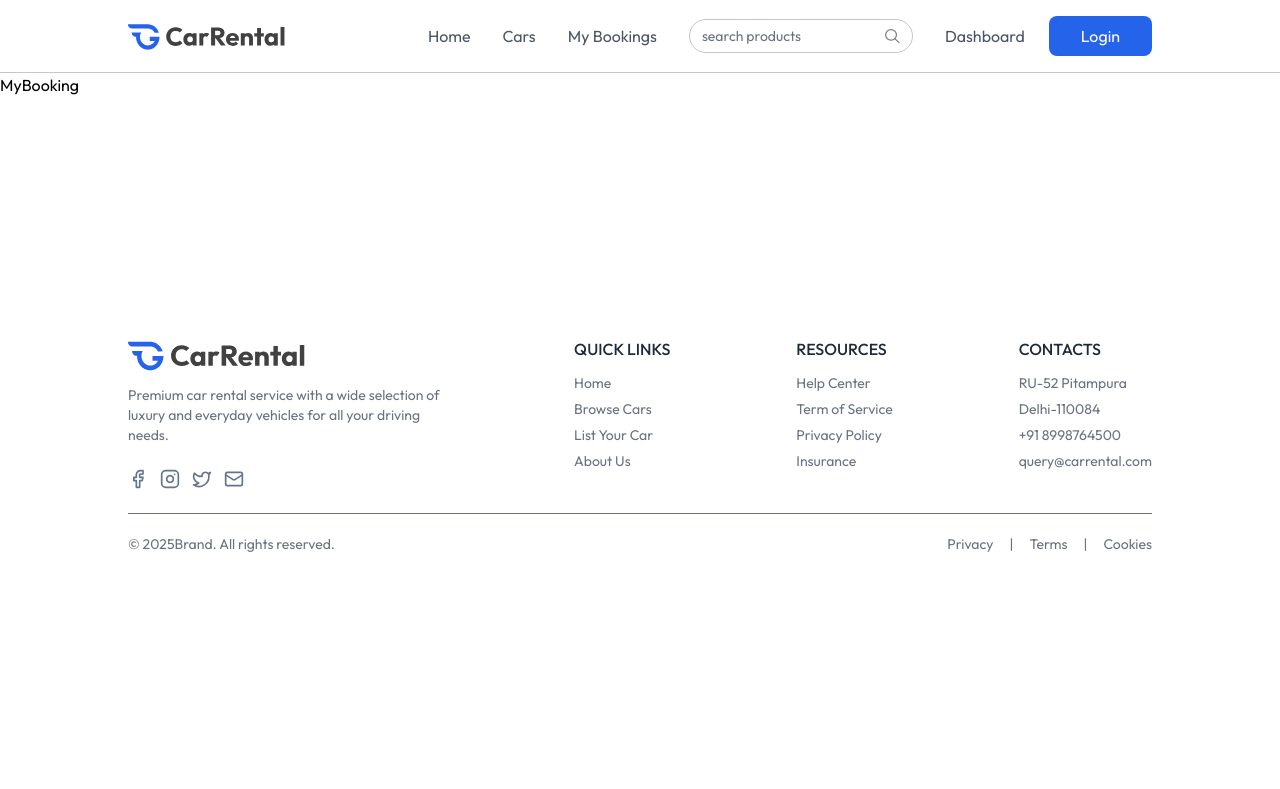
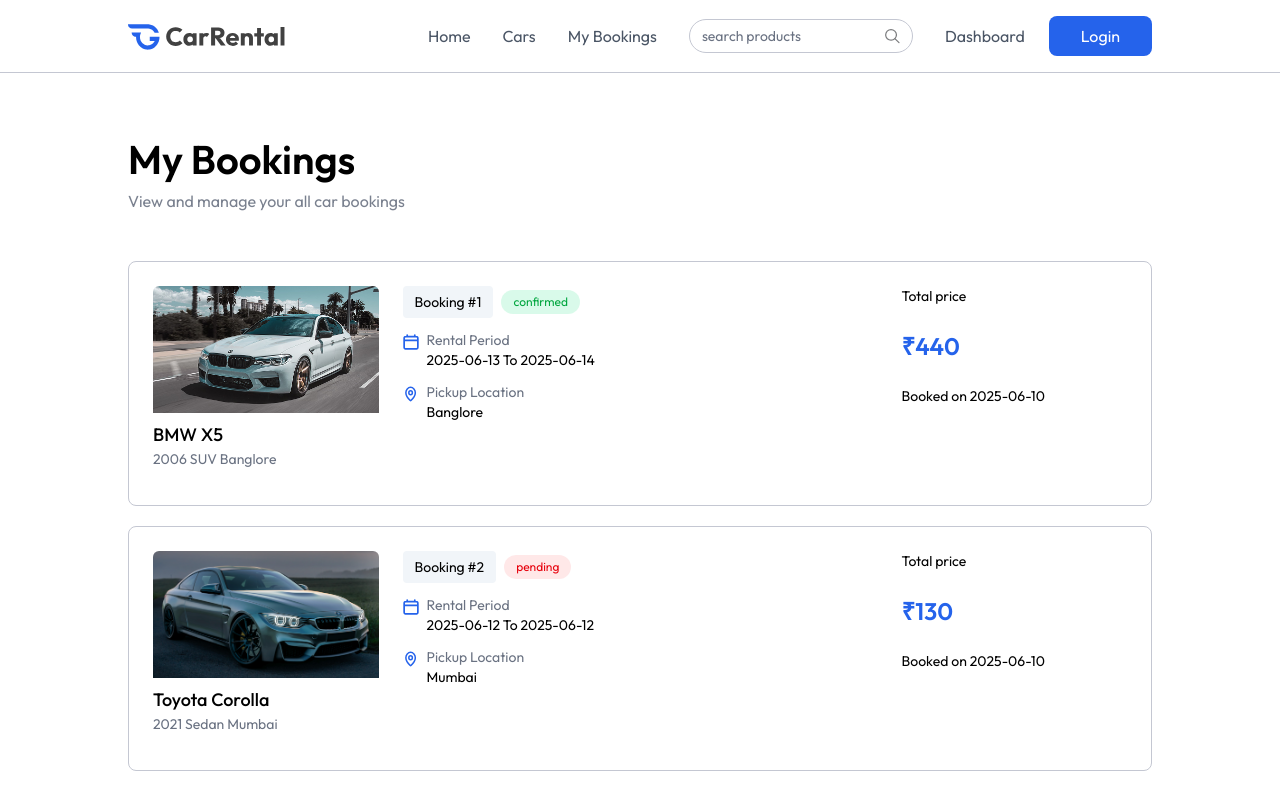
Before and after one commit to Sharukhkhan561/clients, a React (Vite) app: page /my-bookings in a window 1280 px wide. Shown: the top 789 px of the page. Built offline with nearby package versions, Linux system fonts and the light colour scheme.

Commit message:
adding Car and my Booking component.

```diff
--- a/src/pages/Cars.jsx
+++ b/src/pages/Cars.jsx
@@ -1,9 +1,43 @@
-import React from 'react'
+import React from "react";
+import { useState } from "react";
+import { assets, dummyCarData } from "../assets/assets";
+import CarCard from "../components/CarCard";
+import Title from "../components/Titles";
 
 const Cars = () => {
+  const [input, setInput] = useState("");
   return (
-    <div>Cars</div>
-  )
-}
+    <div>
+      <div className="flex flex-col items-center py-20 bg-light max-md:px-4">
+        <Title
+          title="Available Cars"
+          subTitle="Browser our selection of premium vehicles available for your next adventure"
+        />
+        <div className="flex items-center bg-white px-4 mt-6 max-w-140 w-full h-12 rounded-full shadow">
+          <img src={assets.search_icon} className="w-4.5 h-4.5 mr-2" alt="" />
 
-export default Cars
+          <input
+            onClick={(e) => setInput(e.target.value)}
+            value={input}
+            type="text"
+            placeholder="Search by make, model or features"
+            className="w-full h-full outline-none text-gray-500"
+          />
+          <img src={assets.filter_icon} className="w-4.5 h-4.5 ml-2" alt="" />
+        </div>
+      </div>
+      <div className="px-6 md:px-16 lg:px-24 xl:px-32 mt-10">
+        <p className='text-gray-500 xl:px-20 max-w-7xl mx-auto'>Showing {dummyCarData.length} Cars</p>
+        <div className="grid grid-cols-1 sm:grid-cols-2 lg:grid-cols-3 gap-8 mt-4 xl:px-20 max-w-7xl mx-auto">
+          {dummyCarData.map((car,index)=>(
+            <div key={index}>
+              <CarCard car={car}/>
+            </div>
+          ))}
+        </div>
+      </div>
+    </div>
+  );
+};
+
+export default Cars;
--- a/src/pages/MyBooking.jsx
+++ b/src/pages/MyBooking.jsx
@@ -1,9 +1,78 @@
-import React from 'react'
+import React, { useEffect, useState } from "react";
+import { assets, dummyMyBookingsData } from "../assets/assets";
+import Titles from "../components/Titles";
 
 const MyBooking = () => {
+  const [bookings, setBookings] = useState([]);
+  const fetchMyBookings = async () => {
+    setBookings(dummyMyBookingsData);
+  };
+  const currency = import.meta.env.VITE_CURRENCY
+
+  useEffect(() => {
+    fetchMyBookings();
+  }, []);
   return (
-    <div>MyBooking</div>
-  )
-}
+    <div className="px-6 md:px-16 lg:px-24 xl:px-32 2xl:px-48 mt-16 text-sm max-w-7xl">
+      <Titles
+        title="My Bookings"
+        subTitle="View and manage your all car bookings"
+        align="left"
+      />
+      <div>
+        {bookings.map((booking, index) => (
+          <div
+            key={booking._id}
+            className="grid grid-cols-1 md:grid-cols-4 gap-6 p-6 border border-borderColor rounded-lg mt-5 first:mt-12"
+          >
+            {/* Car image + info  */}
+            <div className="md:col-span-1">
+                 <div className="rounded-md overflow-hidden mb-3">
+                 <img src={booking.car.image} className='w-full h-auto aspect-video object-cover' alt="" />
+                 <p className="text-lg font-medium mt-2">{booking.car.brand} {booking.car.model}</p>
+                 <p className="text-gray-500">{booking.car.year}   {booking.car.category} {booking.car.location}</p>
 
-export default MyBooking
+                 </div>
+            </div>
+
+            {/* Booking Info  */}
+            <div className="md:col-span-2">
+            <div className="flex items-center gap-2">
+            <p className="px-3 py-1.5 bg-light rounded">Booking #{index+1}</p>
+            <p className={`px-3 py-1 text-xs rounded-full ${booking.status === 'confirmed' ? 'bg-green-400/15 text-green-600' :
+            'bg-red-400/15 text-red-600'}`}>{booking.status}</p>
+
+            </div>
+            <div className='flex items-start gap-2 mt-3'>
+              <img src={assets.calendar_icon_colored} className='w-4 h-4 mt-1' alt="" />
+              <div>
+                <p className='text-gray-500'>Rental Period</p>
+                <p>{booking.pickupDate.split('T')[0]} To {booking.returnDate.split('T')[0]} </p>
+              </div>
+            </div>
+            <div className='flex items-start gap-2 mt-3'>
+              <img src={assets.location_icon_colored} className='w-4 h-4 mt-1' alt="" />
+              <div>
+                <p className='text-gray-500'>Pickup Location</p>
+                <p>{booking.car.location}</p>
+              </div>
+            </div>
+
+            </div>
+            {/* Price  */}
+            <div className='md:col-span-1 flex flex-col  justify-between gap-6'>
+            <div className="md:col-span-1 flex flex-col justify-between gap-6 ">
+              <p>Total price</p>
+              <h1 className='text-2xl font-semibold text-primary'>{currency}{booking.price}</h1>
+              <p>Booked on {booking.createdAt.split('T')[0]}</p>
+            </div>
+
+            </div>
+          </div>
+        ))}
+      </div>
+    </div>
+  );
+};
+
+export default MyBooking;
```
